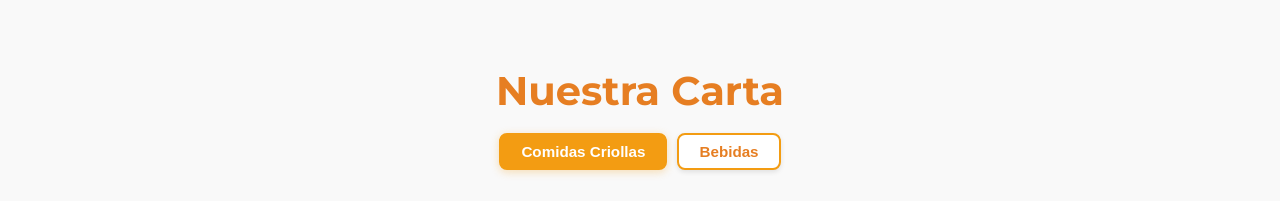
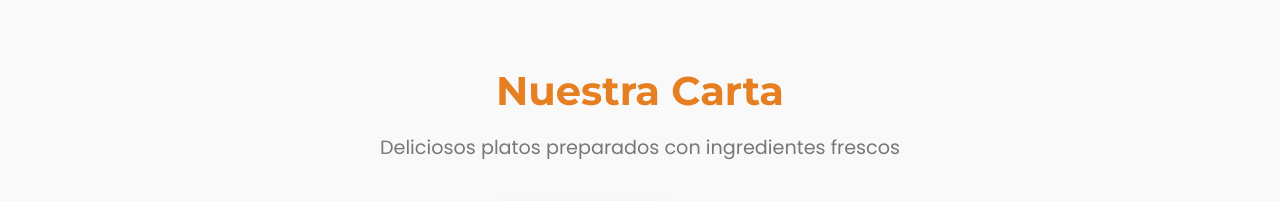
Before and after one commit to Alons08/los-gemelos, a plain HTML site: page index.html in a window 1280 px wide. Shown: the part 1640-1841 px from the top of the page. Drawn offline with Linux system fonts and the light colour scheme.

Commit message:
colorshsd

```diff
--- a/index.html
+++ b/index.html
@@ -44,7 +44,7 @@
     <section class="menu" id="menu">
         <div class="container">
             <h2 class="section-title">Nuestra Carta</h2>
-            <!--<p class="section-subtitle">Deliciosos platos preparados con ingredientes frescos</p>-->
+            <p class="section-subtitle">Deliciosos platos preparados con ingredientes frescos</p>
 
             <div class="menu-filters">
                 <button class="filter-btn active" data-category="comidas">Comidas Criollas</button>
```
